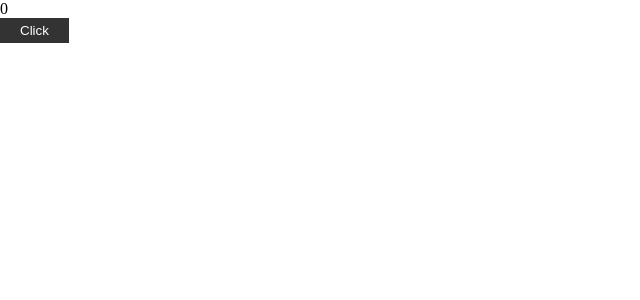
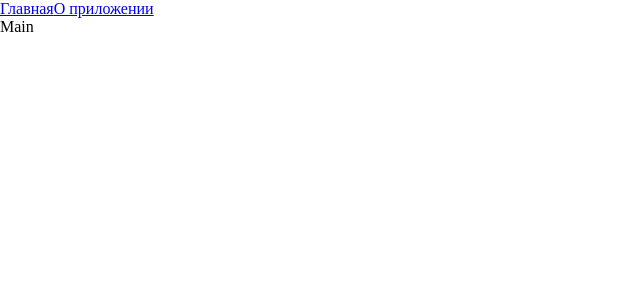
Before and after one commit to AirMaks/advanced, a React app: page / in a window 1280 px wide. Shown: the top 300 px of the page, without its empty margins (0-640 px from the left). Built offline with nearby package versions, Linux system fonts and the light colour scheme.

Commit message:
added routing and code splitting with react lazy

```diff
--- a/package.json
+++ b/package.json
@@ -15,6 +15,7 @@
     "@types/node": "^17.0.21",
     "@types/react": "^17.0.39",
     "@types/react-dom": "^17.0.11",
+    "@types/react-router-dom": "^5.3.3",
     "@types/webpack": "^5.28.0",
     "@types/webpack-dev-server": "^4.7.2",
     "css-loader": "^6.6.0",
@@ -33,6 +34,7 @@
   },
   "dependencies": {
     "react": "^17.0.2",
-    "react-dom": "^17.0.2"
+    "react-dom": "^17.0.2",
+    "react-router-dom": "^6.2.1"
   }
 }
--- a/src/App.tsx
+++ b/src/App.tsx
@@ -1,10 +1,20 @@
-import Counter from './components/Counter';
+import { Link, Route, Routes } from 'react-router-dom';
 import "./index.scss";
+import { AboutPageAsync } from './pages/AboutPage/AboutPage.async';
+import { MainPageAsync } from './pages/MainPage/MainPage.async';
+import { Suspense } from 'react';
 
 const App = () => {
     return (
         <div className="app">
-            <Counter />
+            <Link to="/">Главная</Link>
+            <Link to="/about">О приложении</Link>
+                <Suspense fallback={<div>Loading...</div>}>
+                    <Routes>
+                            <Route path="/about" element={<AboutPageAsync />}/>
+                            <Route path="/" element={<MainPageAsync />}/>
+                    </Routes>
+                </Suspense>
         </div>
     );
 };
--- a/src/index.tsx
+++ b/src/index.tsx
@@ -1,9 +1,11 @@
 import {render} from "react-dom";
-import Counter from "./components/Counter";
 import App from "./App";
+import { BrowserRouter } from "react-router-dom";
 
 
 render(
-    <App />,
+    <BrowserRouter>
+        <App />
+    </BrowserRouter>,
     document.getElementById("root")
 )
--- /dev/null
+++ b/src/pages/AboutPage/AboutPage.async.tsx
@@ -0,0 +1,4 @@
+import { lazy } from "react";
+// delay emulation remove later
+// @ts-ignore
+export const AboutPageAsync = lazy(() => new Promise(resolve => setTimeout(() => resolve(import("./AboutPage")), 500)));
--- /dev/null
+++ b/src/pages/AboutPage/AboutPage.tsx
@@ -0,0 +1,11 @@
+import React from 'react';
+
+const AboutPage = () => {
+    return (
+        <div>
+            About
+        </div>
+    );
+};
+
+export default AboutPage;
--- /dev/null
+++ b/src/pages/MainPage/MainPage.async.tsx
@@ -0,0 +1,4 @@
+import {lazy} from "react";
+// delay emulation remove later
+//@ts-ignore
+export const MainPageAsync = lazy(() => new Promise(resolve => setTimeout(() => resolve(import("./MainPage")), 500)));
--- /dev/null
+++ b/src/pages/MainPage/MainPage.tsx
@@ -0,0 +1,11 @@
+import React from 'react';
+
+const MainPage = () => {
+    return (
+        <div>
+            Main
+        </div>
+    );
+};
+
+export default MainPage;
```
Also changed, not shown: 1 other file (tests, documents, lock files or other folders).
